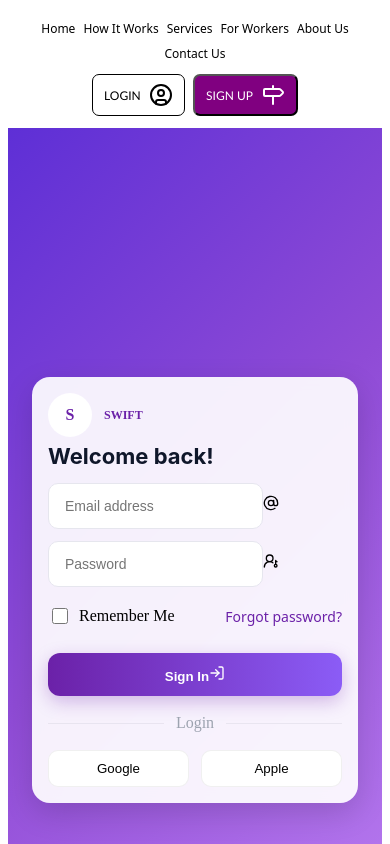
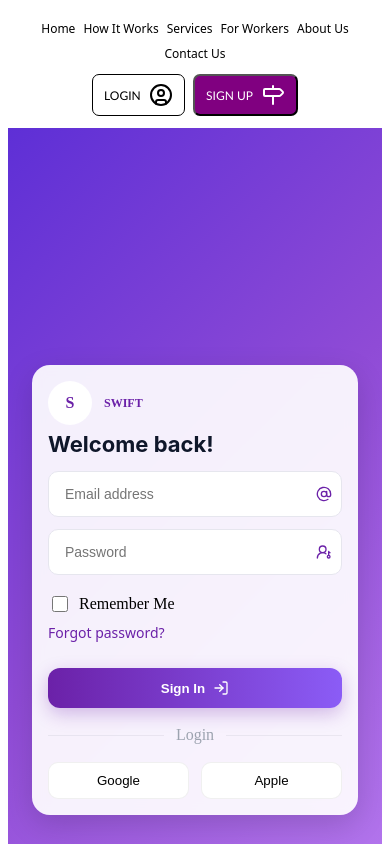
Before and after one commit to NovisticTechBoy/Swift2.0, a React (Vite) app: page /login in a window 390 px wide. Shown: the top 844 px of the page. Built offline with nearby package versions, Linux system fonts and the light colour scheme.

Commit message:
Enhance authentication form styles and responsiveness
Updated styling and layout for responsiveness alongside form validation

```diff
--- a/src/App.css
+++ b/src/App.css
@@ -233,17 +233,42 @@ width: 20%;
 .auth-form input[type="email"],
  .auth-form input[type="password"],
  .auth-form input[type="text"] {
+  width: 100%;
+  box-sizing: border-box;
   padding:14px 16px;
    border-radius: 10px;
    border:1px solid #e6e6ee;
    font-size:14px;
     outline:none;
 }
+
+.auth-input-wrap {
+  position: relative;
+  width: 100%;
+}
+
+.auth-input-icon {
+  position: absolute;
+  right: 12px;
+  top: 50%;
+  transform: translateY(-50%);
+  color: #6b21a8;
+  display: inline-flex;
+  align-items: center;
+  justify-content: center;
+  pointer-events: none;
+}
+
+.auth-input-wrap input {
+  padding-right: 42px;
+}
 .auth-row {
   display:flex;
    align-items:center;
    justify-content: space-between;
    margin-top:6px;
+   gap: 8px;
+   flex-wrap: wrap;
    }
 
 .remember {
@@ -256,6 +281,25 @@ width: 20%;
    width:16px;
     height:16px
    }
+.auth-error {
+  color: #b91c1c;
+  background: #fef2f2;
+  border: 1px solid #fecaca;
+  border-radius: 10px;
+  padding: 10px 12px;
+  font-size: 13px;
+}
+
+.auth-hint {
+  margin: 0;
+  font-size: 12px;
+  color: #64748b;
+}
+
+.primary-btn:disabled {
+  opacity: 0.7;
+  cursor: not-allowed;
+}
 .forgot {
    color:#6b21a8;
    text-decoration:none;
@@ -271,6 +315,10 @@ width: 20%;
     cursor:pointer;
     color:white;
     font-weight:600;
+    display: inline-flex;
+    align-items: center;
+    justify-content: center;
+    gap: 8px;
      background: linear-gradient(90deg,#6b21a8,#8b5cf6);
      box-shadow: 0 6px 18px rgba(107,33,168,0.28);
 }
@@ -309,6 +357,9 @@ width: 20%;
 @media (max-width:480px){
   .auth-card{ padding:20px }
   .auth-card h2{ font-size:22px }
+  .auth-row { flex-direction: column; align-items: flex-start; }
+  .auth-input-icon { right: 10px; }
+  .primary-btn { width: 100%; }
 }
 
 /* Mobile Responsive adjustments */
```
